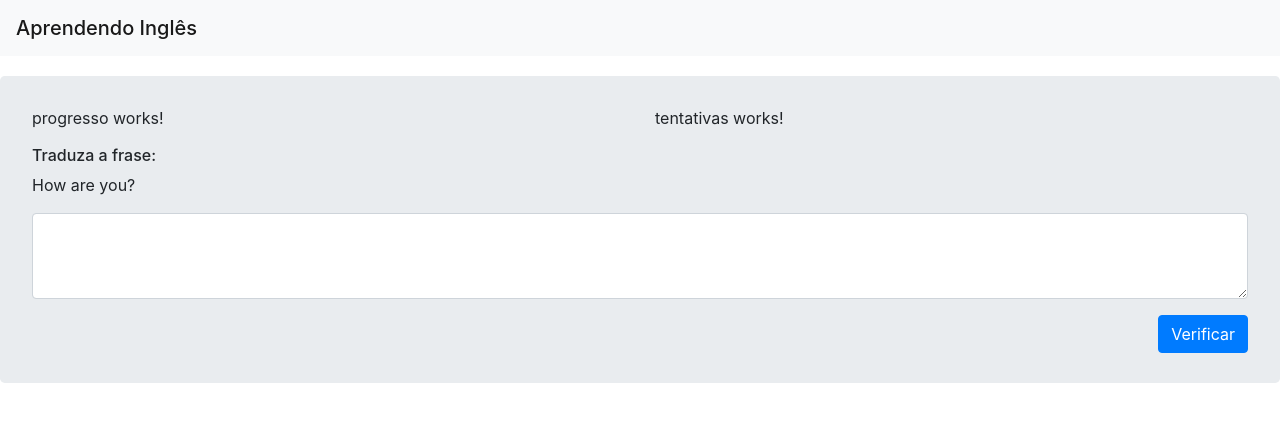
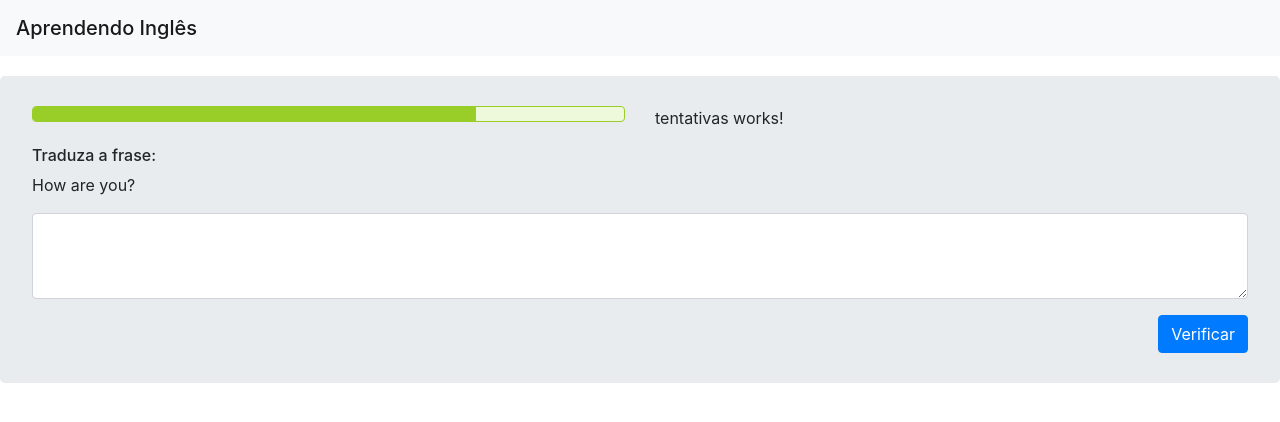
Before and after one commit to roneison85/CursoAngular-App1, an Angular app: page / in a window 1280 px wide. Shown: the top 422 px of the page. Built offline with nearby package versions, Linux system fonts and the light colour scheme.

Commit message:
48. App1 - Progresso (Template)

```diff
--- a/src/app/progresso/progresso.component.css
+++ b/src/app/progresso/progresso.component.css
@@ -0,0 +1,8 @@
+.progress {
+    background: #EEF8DA;
+    border: solid 1px #99CE28;
+}
+
+.progress-bar {
+    background: #99CE28;
+}
--- a/src/app/progresso/progresso.component.html
+++ b/src/app/progresso/progresso.component.html
@@ -1 +1,3 @@
-<p>progresso works!</p>
+<div class="progress">
+    <div class="progress-bar w-75"></div>
+</div>
```
